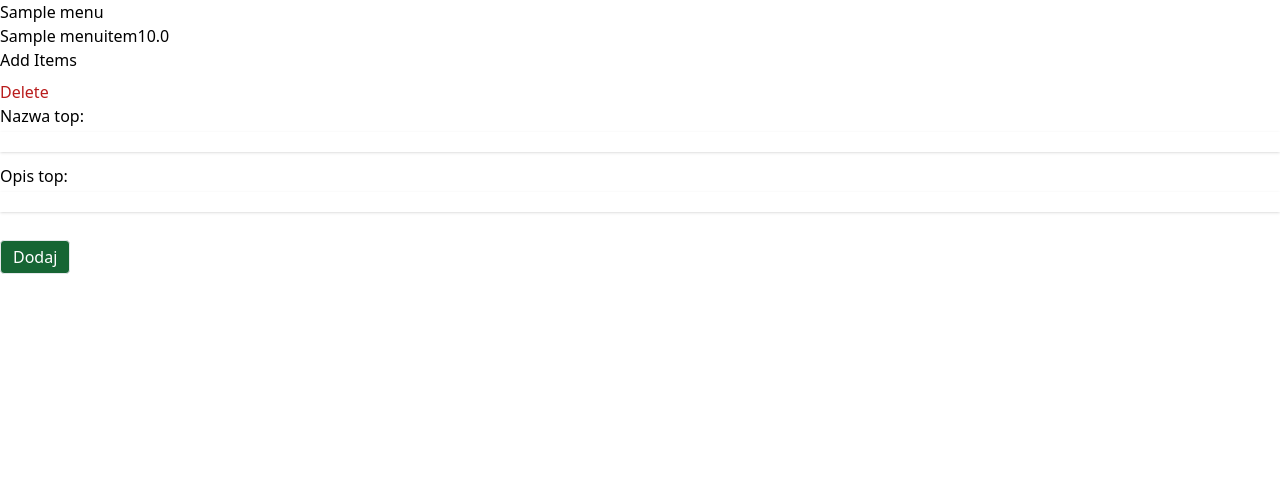
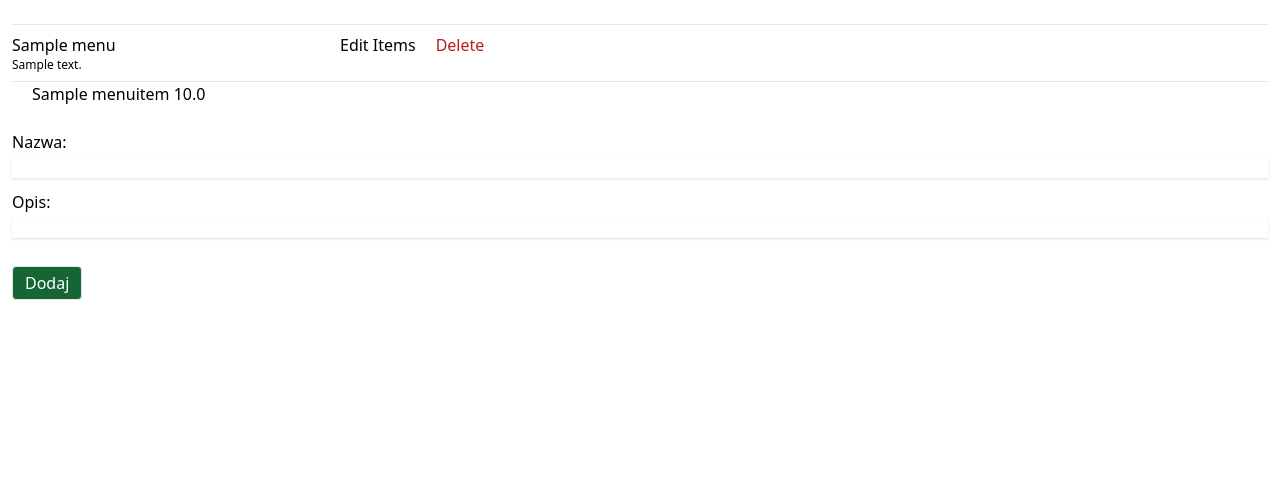
Before and after one commit to maciejbentkowski/knajping-demo-django, a Django app: page /venues/1/menu in a window 1280 px wide. Shown: the part 58-557 px from the top of the page. Run offline with Django 5.2, Linux system fonts and the light colour scheme; a user stored in the database is signed in; tables that the repository leaves empty hold one stand-in row (values such as "Sample post"); style sheets or scripts are compiled from the project's sources; some libraries are stand-ins or nearby versions.

Commit message:
Changed styles in some sites and forms

```diff
--- a/venues/forms.py
+++ b/venues/forms.py
@@ -83,6 +83,12 @@ class RatingForm(ModelForm):
         fields = "__all__"
 
 class CommentForm(ModelForm):
+    text = CharField(required=True,
+                     label=False,
+                     widget=TextInput(
+                         attrs={'placeholder':"Weź udział w dyskusji", 'class':'flex mt-1 mb-3 shadow w-full leading-tight'}
+                         ))
+
     class Meta:
         model = Comment
         fields = ['text']
@@ -90,15 +96,15 @@ class CommentForm(ModelForm):
 
 class MenuForm(ModelForm):
     name = CharField(required=True,
-                     label="Nazwa top",
+                     label="Nazwa",
                      widget=TextInput(
-                         attrs={'class':'bg-red flex mt-1 mb-3 shadow w-full leading-tight'}
+                         attrs={'class':'flex mt-1 mb-3 shadow w-full leading-tight'}
                          )
                      )
     description = CharField(required=False,
-                            label="Opis top",
+                            label="Opis",
                             widget=TextInput(
-                                attrs={'class':'bg-red flex mt-1 mb-3 shadow w-full leading-tight'}
+                                attrs={'class':'flex mt-1 mb-3 shadow w-full leading-tight'}
                                 )
                             )
 
@@ -108,13 +114,13 @@ class MenuForm(ModelForm):
 
 class MenuItemsForm(ModelForm):
     name = CharField(required=False,
-                     label="Nazwa bottom",
+                     label="Nazwa",
                      widget=TextInput(
                          attrs={'class':' flex mt-1 mb-3 shadow w-full leading-tight'}
                          )
                      )
     description = CharField(required=False,
-                            label="Opis Itemu",
+                            label="Opis",
                             widget=TextInput(
                                 attrs={'class':' flex mt-1 mb-3 shadow w-full leading-tight'}
                                 )
--- a/venues/templates/venues/detail.html
+++ b/venues/templates/venues/detail.html
@@ -52,7 +52,7 @@
             {% if reviews != None %}
             <div class="mx-7 mb-10 border p-4">
                 <div class="mb-2 text-xl">
-                    {{review.title}}  ({{review.avg_rating}} / 6)
+                   {{review.user}} - {{review.title}}  ({{review.avg_rating}} / 6)
                 </div>
                 <div class="my-4">
                     <p class="text-sm leading-4 text-pretty line-clamp-4">
@@ -105,7 +105,7 @@
                 </div>
             {% endfor %}
         </div>
-        <div>
+        <div class="mt-4">
             {% if request.user.is_authenticated %}
                 <form method="POST" action="">
                     {% csrf_token %}
--- a/venues/templates/venues/menu.html
+++ b/venues/templates/venues/menu.html
@@ -3,28 +3,46 @@
 
 {% block content %}
 
-<div>
+<div class="p-3">
     {%for menu in menus%}
     <div>
+        <div class="border-y py-2 mt-3">
+            <div class="flex">
+                <div class="min-w-80">
                     {{menu.name}}
+                </div>
+                <div class="ml-2">
+                    <a href="{% url 'venues:menu-add-items' venue.id menu.id %}">Edit Items</a>
+                </div>
+                <div class="px-auto my-auto ml-5 ">
+                    <form method="POST" action="{% url 'venues:delete-menu' menu.id %}">
+                        {% csrf_token %}
+                        <input class=" text-red-700" type="submit" value="Delete"></input>
+                    </form>
+                </div>
+            </div>
+
+            <div class="text-xs">
+                {{menu.description}}
+            </div>
+        </div>
+
+        <div class="ml-5">
         {% for item in menu.menu_items.values%}
+
             <ul>
                 <li>
-                {{item.name}}{{item.price}}
+                    {{item.name}}  {{item.price}}
                 </li>
             </ul>
         {% endfor %}
+    </div>
 
-        <a href="{% url 'venues:menu-add-items' venue.id menu.id %}">Add Items</a>
-        <form method="POST" action="{% url 'venues:delete-menu' menu.id %}">
-            {% csrf_token %}
-            <input class="mt-2 text-red-700" type="submit" value="Delete"></input>
-        </form>
     </div>
     {% endfor %}
 </div>
 
-
+<div class="p-3">
     <form method="POST" action="">
         {% csrf_token %}
         {{ menu_form.as_div }}
@@ -34,6 +52,8 @@
             </div>
         </button>
     </form>
+</div>
+
 
 
 
```
Lines whose indentation alone changed are shown as unchanged.
